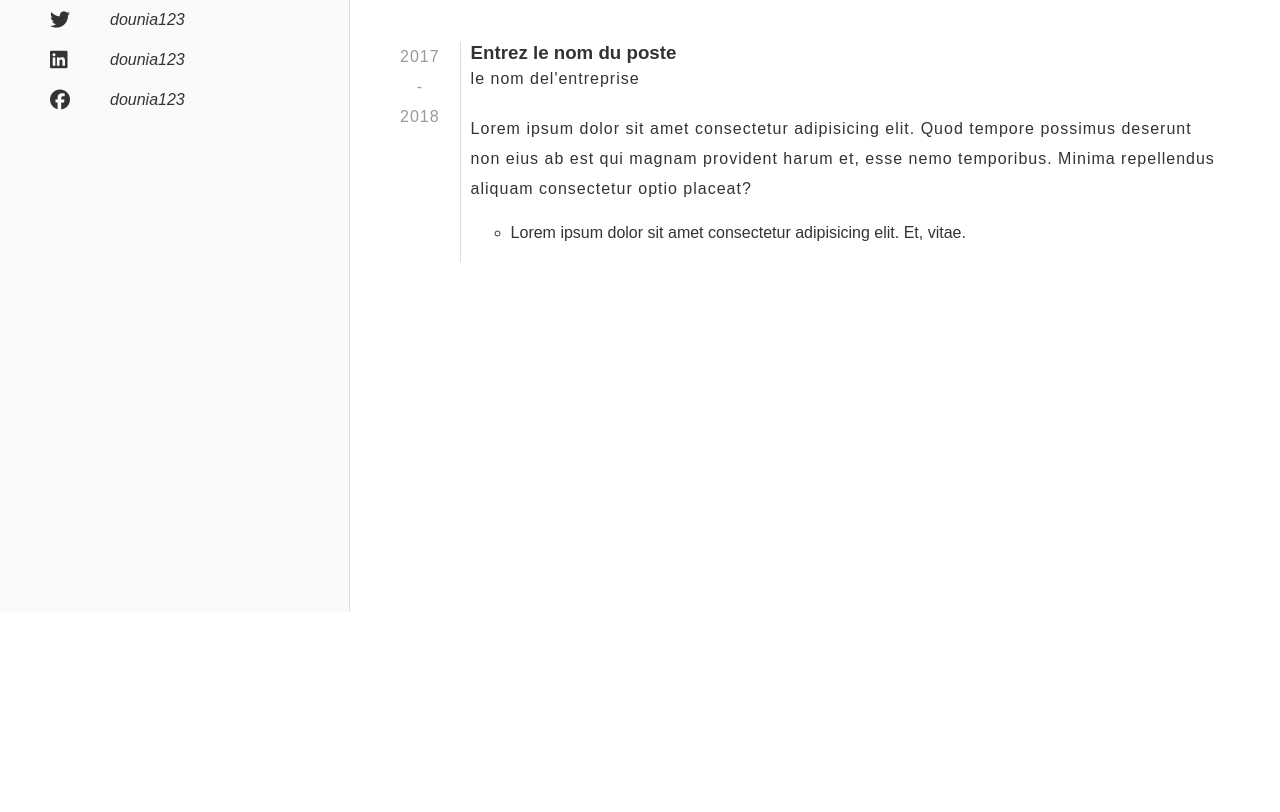
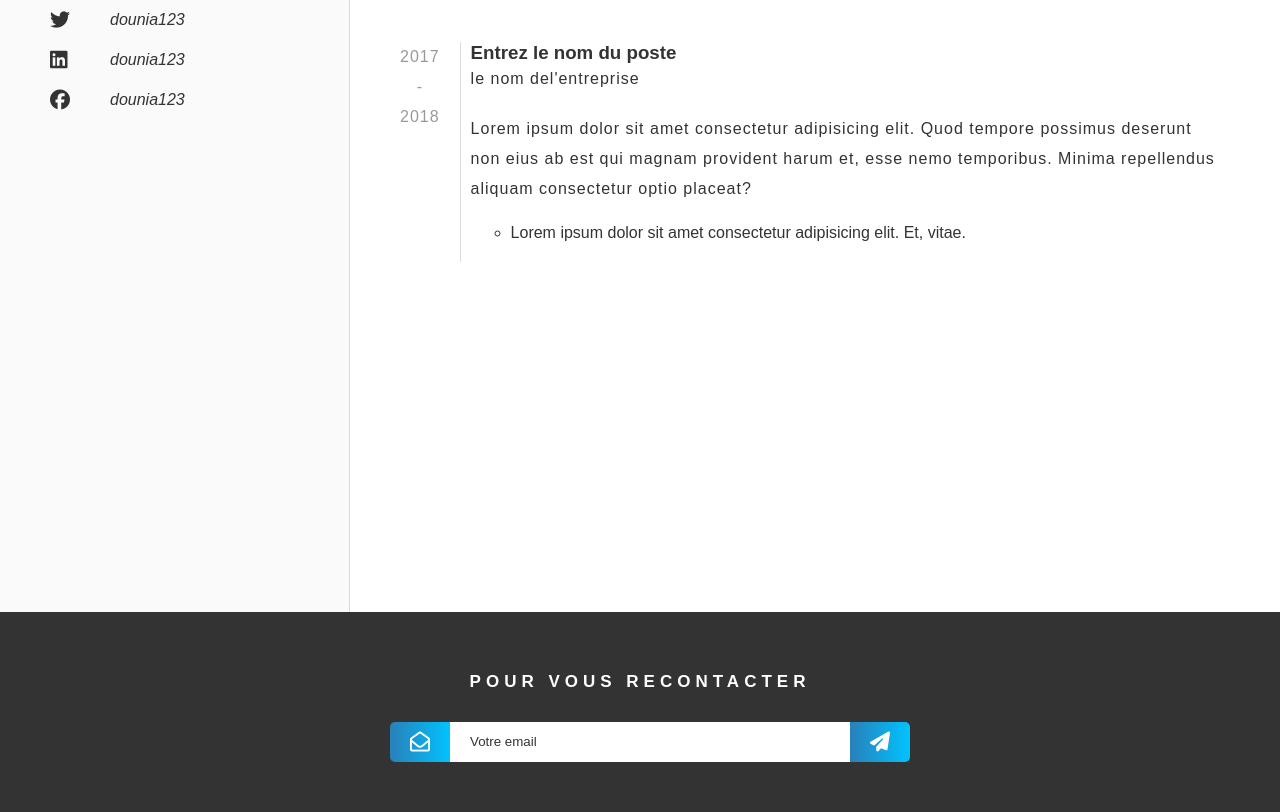
Before and after one commit to MeloDev-20/cv, a website: page index.html in a window 1280 px wide. Shown: the part 1296-2108 px from the top of the page. Before the commit the page ends 1908 px from the top, so only its background shows below. Drawn offline with Linux system fonts and the light colour scheme; a web font is replaced by a local one.

Commit message:
add a contact part

```diff
--- a/index.html
+++ b/index.html
@@ -132,8 +132,17 @@
               </ul>
             </div>
           </div>
-
     </main>
+    <footer>
+      <h2 class="title-small">POUR VOUS RECONTACTER</h2>
+      <form action="#">
+        <i class="far fa-envelope-open prefix"></i>
+        <input type="text" placeholder="Votre email">
+        <button>
+          <i class="fas fa-paper-plane postfix"></i>
+        </button>
+      </form>
+    </footer>
   </div>
 </body>
 
--- a/scss/style.scss
+++ b/scss/style.scss
@@ -8,6 +8,7 @@
   grid:
    "picture header" auto
    "aside main" 1fr
+   "footer footer" auto
    / 350px auto ;
    min-height: 100vh;
 }
@@ -154,3 +155,63 @@
     }
   }
 }
+
+footer {
+  grid-area: footer;
+  display: flex;
+  flex-direction: column;
+  text-align: center;
+  justify-content: center;
+  align-items: center;
+  color: white;
+  padding: 5rem;
+  background: var(--text);
+  h2 {
+    margin-bottom:  3rem;
+  }
+
+  form{
+    display: flex;
+    align-items: center;
+    width: 500px;
+
+    .prefix {
+      background: linear-gradient(to right, var(--dark), var(--light));
+      padding: 1rem 2rem;
+      color: white;
+      font-size: 2rem;
+      border-top-left-radius: 0.5rem;
+      border-bottom-left-radius: 0.5rem
+
+    }
+    button {
+      background: var(--text);
+      border: 0;
+      cursor: pointer;
+      transition: all 0.2s;
+      &:hover {
+        opacity: 0.8;
+      }
+      .postfix {
+      background: linear-gradient(to right, var(--dark), var(--light));
+      padding: 1rem 2rem;
+      color: white;
+      font-size: 2rem;
+      border-top-right-radius: 0.5rem;
+      border-bottom-right-radius: 0.5rem;
+    }
+    }
+
+    input {
+      outline: 0;
+      border: 0;
+      min-width: 400px;
+      padding : 1rem 2rem;
+      line-height: 2rem;
+      &::placeholder {
+        color : var(--text)
+      }
+
+    }
+  }
+}
```
Also changed, not shown: css/style.css.
